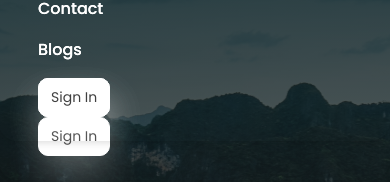
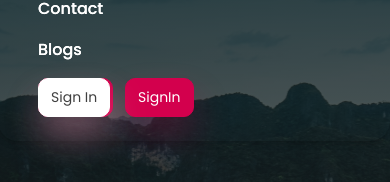
Before and after one commit to Gouravkumarpandey/Airbnb, a React (Create React App) app in the folder client/: page / in a window 390 px wide. Both pictures are taken after a click on the element 46 px from the left and 30 px from the top of the page. Shown: the part 195-377 px from the top of the page. Built offline with nearby package versions, Linux system fonts and the light colour scheme.

Commit message:
NavBar done

```diff
--- a/client/src/componnents/Navbar.jsx
+++ b/client/src/componnents/Navbar.jsx
@@ -153,9 +153,16 @@ const Navbar = () => {
             Blogs
           </Navlink>
 
-          <div>
-          <Button type="secondary" text="Sign In" small />
-          <Button type="secondary" text="Sign In" small />
+          <div
+          style={{
+            flex:1,
+            display: "flex",
+            gap:"12px",
+
+          }}
+          >
+          <Button type="seconadry" text="SignUp" small />
+          <Button  text="SignIn" small />
 
 
           </div>
```
